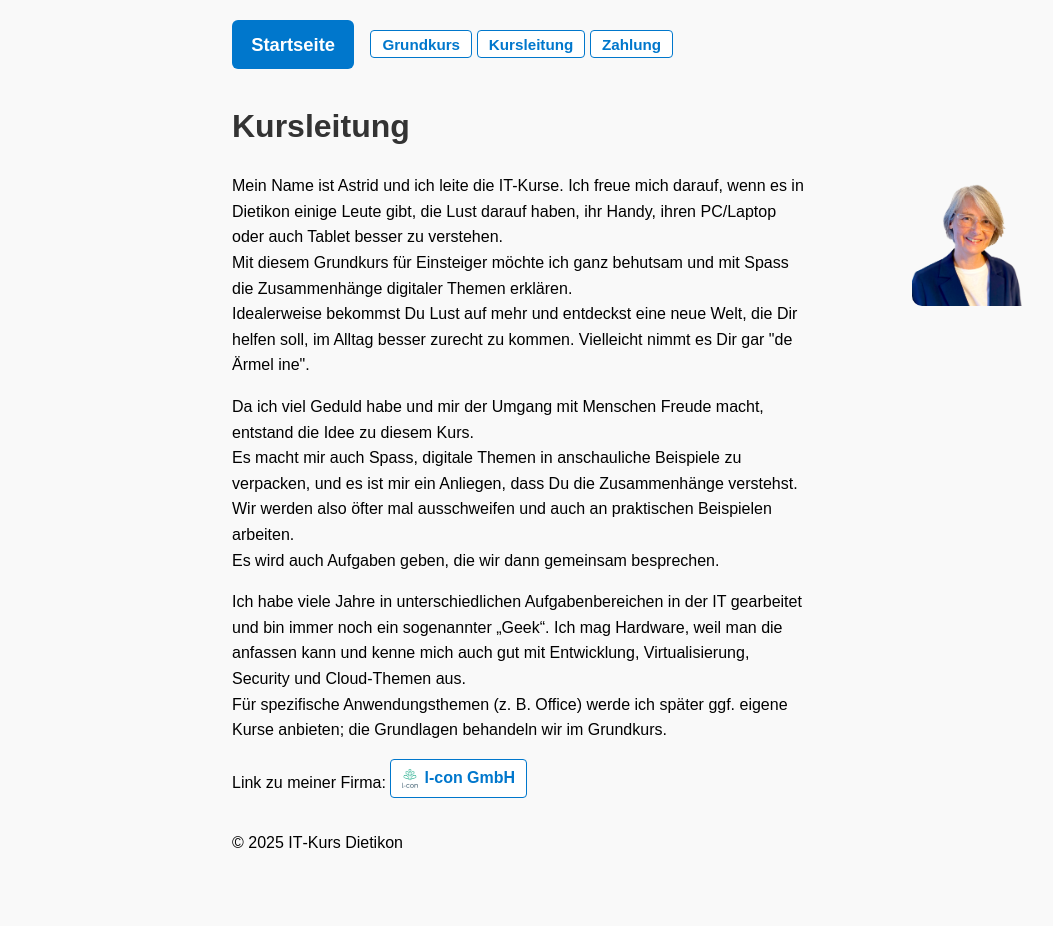
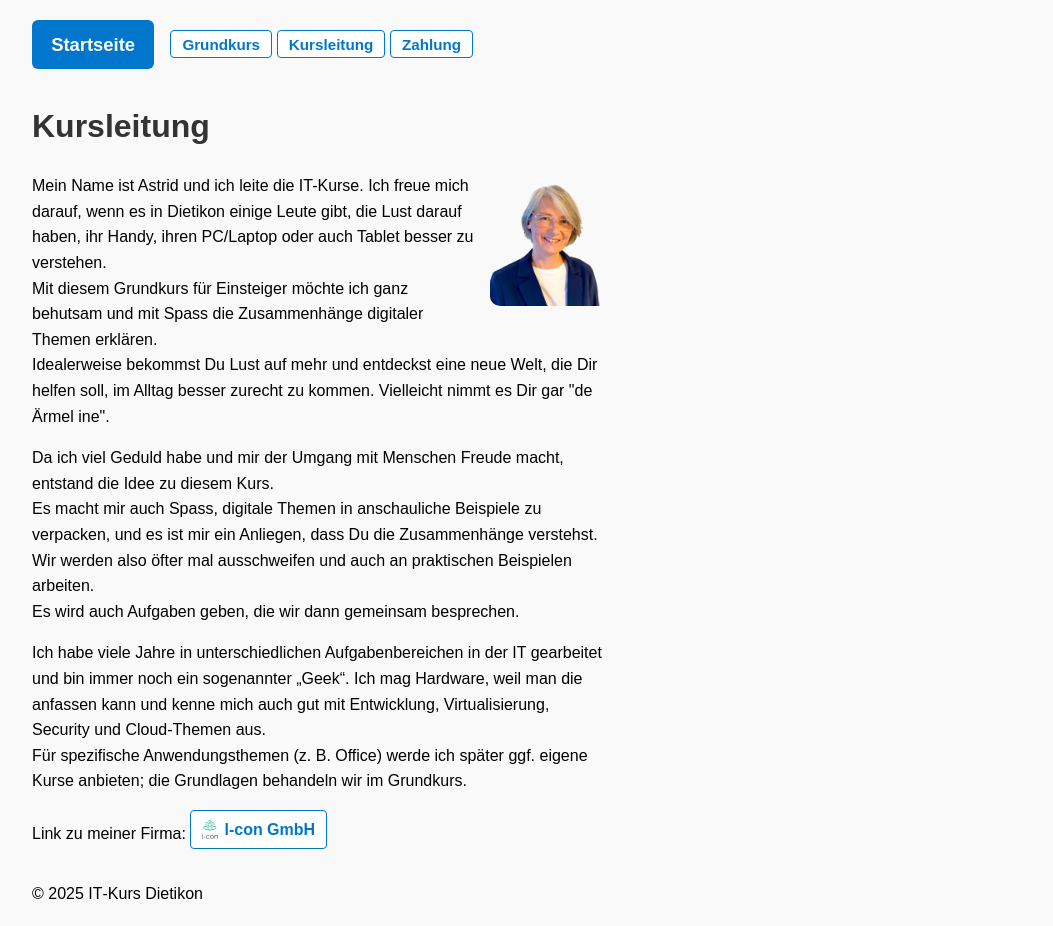
Before and after one commit to sasilanz/Dietipi-App, a Flask app: page /kursleitung in a window 1280 px wide. Shown: the whole page, without its empty margins (8-1061 px from the left). Before the commit the page ends 848 px from the top, so only its background shows below. Run offline with Flask 3, Linux system fonts and the light colour scheme.

Commit message:
desktop fenstergrösse passt sich an

```diff
--- a/web/app/static/css/style.css
+++ b/web/app/static/css/style.css
@@ -1,7 +1,7 @@
 body {
     font-family: Arial, sans-serif;
     line-height: 1.6;
-    max-width: 800px;
+    max-width: 1200px;
     margin: auto;
     padding: 20px;
     background-color: #f9f9f9;
@@ -151,7 +151,9 @@ form button, .anmelde-button {
 
 /* Kursleitung – simples, einspaltiges Layout */
 .kursleitung {
-  margin-bottom: 2rem;   /* etwas Luft nach unten */
+  margin-bottom: 2rem;
+  max-width: 65ch;      /* angenehme Textbreite */
+  text-align: left;   /* etwas Luft nach unten */
 }
 
 .kursleitung-bild {
@@ -162,10 +164,7 @@ form button, .anmelde-button {
   margin: 0 0 12px 16px;  /* rechts Abstand, unten auch etwas */
 }
 
-.kursleitung-text {
-  max-width: 65ch;       /* angenehme Zeilenlänge (optional) */
-  text-align: left;      /* explizit linksbündig */
-}
+
 
 /* Styling für l-con-link in Kursleitung */
 .l-con-link {
@@ -202,6 +201,11 @@ form button, .anmelde-button {
 
 /* === Mobile-Feinschliff fürs Anmeldeformular === */
 @media (max-width: 768px) {
+
+  body {
+    max-width: 95%;   /* bei kleineren Displays flexibel */
+  }
+
   /* Der Kasten bleibt kompakt und gut lesbar */
   form {
     max-width: 100%;
--- a/web/app/templates/kursleitung.html
+++ b/web/app/templates/kursleitung.html
@@ -7,7 +7,6 @@
 <div class="kursleitung">
   <img src="/static/img/astrid.png" alt="Kursleitung" class="kursleitung-bild">
 
-  <div class="kursleitung-text">
     <p>Mein Name ist Astrid und ich leite die IT-Kurse.
       Ich freue mich darauf, wenn es in Dietikon einige Leute gibt, die Lust darauf haben, ihr Handy, ihren PC/Laptop oder auch Tablet besser zu verstehen.<br>
       Mit diesem Grundkurs für Einsteiger möchte ich ganz behutsam und mit Spass die Zusammenhänge digitaler Themen erklären.<br>
@@ -32,6 +31,6 @@
         <span>l-con GmbH</span>
       </a>
     </p>
-  </div>
+
 </div>
 {% endblock %}
```
